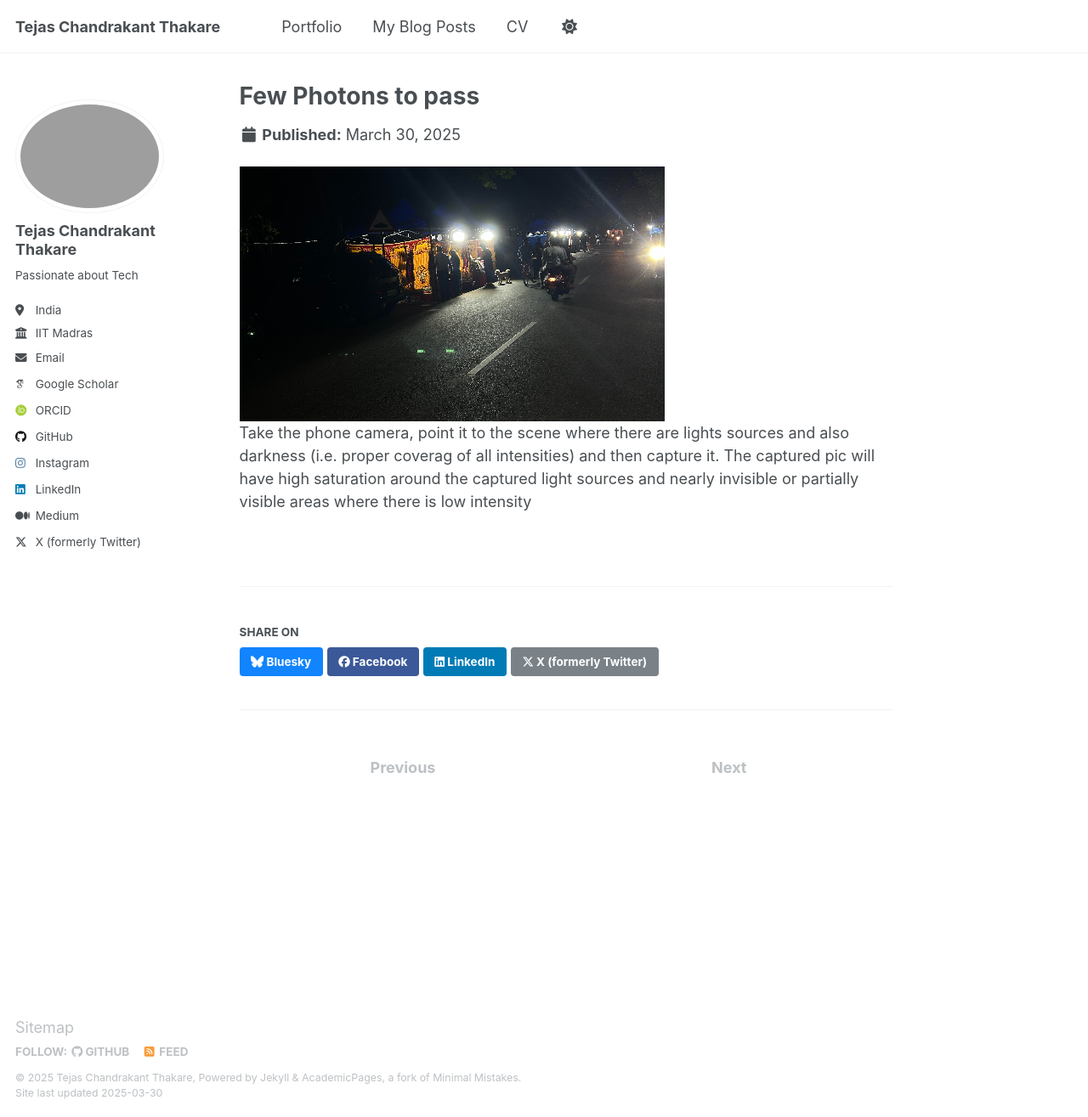
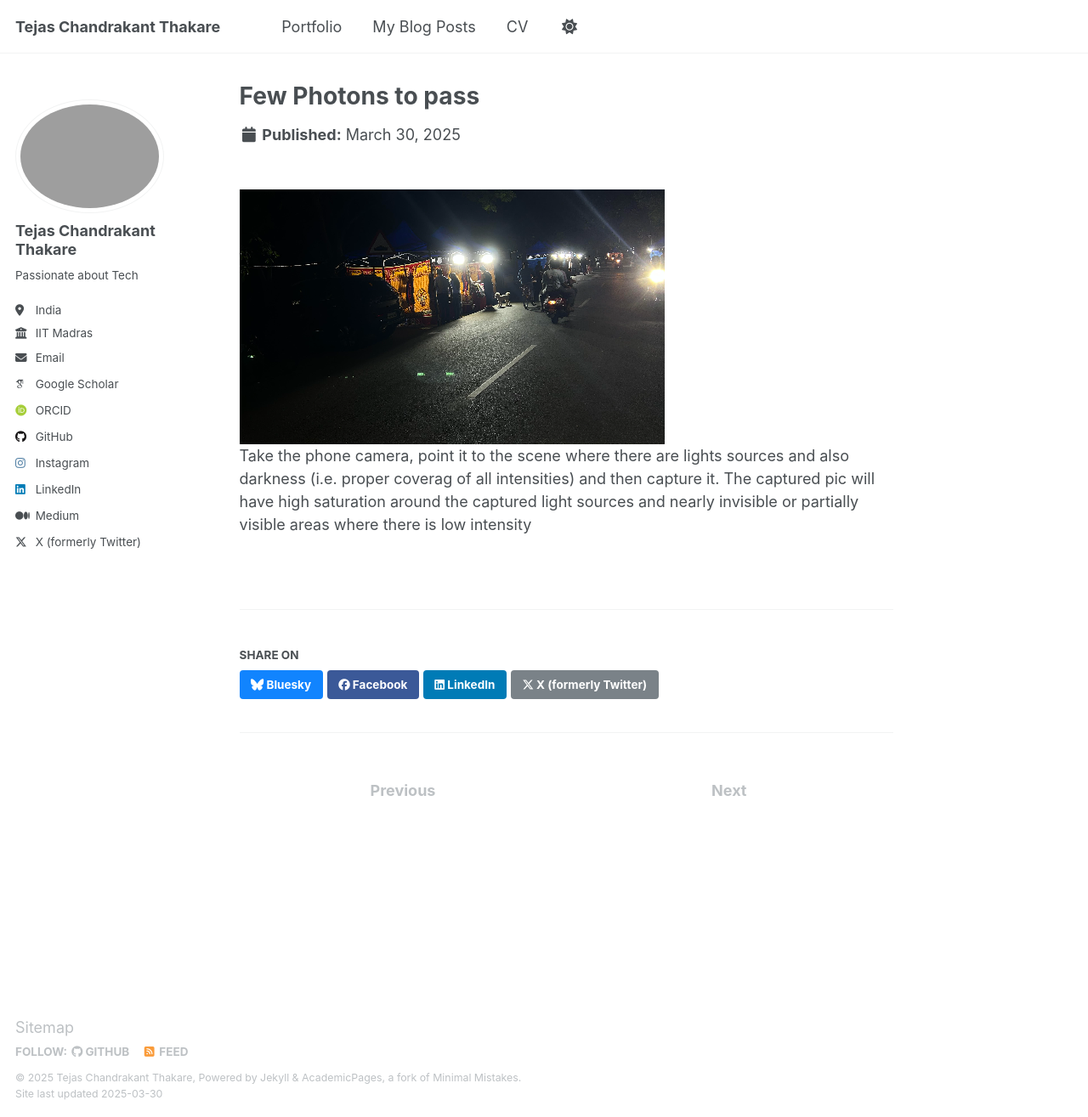
Before and after one commit to TejasCThakare/tejascthakare.github.io, a Jekyll site: the page built from _portfolio/portfolio-2.md, in a window 1280 px wide and 1315 px high. Shown: the whole window at 85% size. Built offline with Jekyll 4.4.1, drawn with Linux system fonts in a browser that asks for light colours; some web fonts are replaced.

Commit message:
Update portfolio-2.md

```diff
--- a/_portfolio/portfolio-2.md
+++ b/_portfolio/portfolio-2.md
@@ -3,5 +3,5 @@ title: "Few Photons to pass"
 excerpt: "High Dynamic Range-Very Cool <br/><img src='/images/lowexpiitm-500x300.jpg'>"
 collection: portfolio
 ---
-<img src='/images/lowexpiitm-500x300.jpg'><br/>
+<br/><img src='/images/lowexpiitm-500x300.jpg'><br/>
 Take the phone camera, point it to the scene where there are lights sources and also darkness (i.e. proper coverag of all intensities) and then capture it. The captured pic will have high saturation around the captured light sources and nearly invisible or partially visible areas where there is low intensity
```
